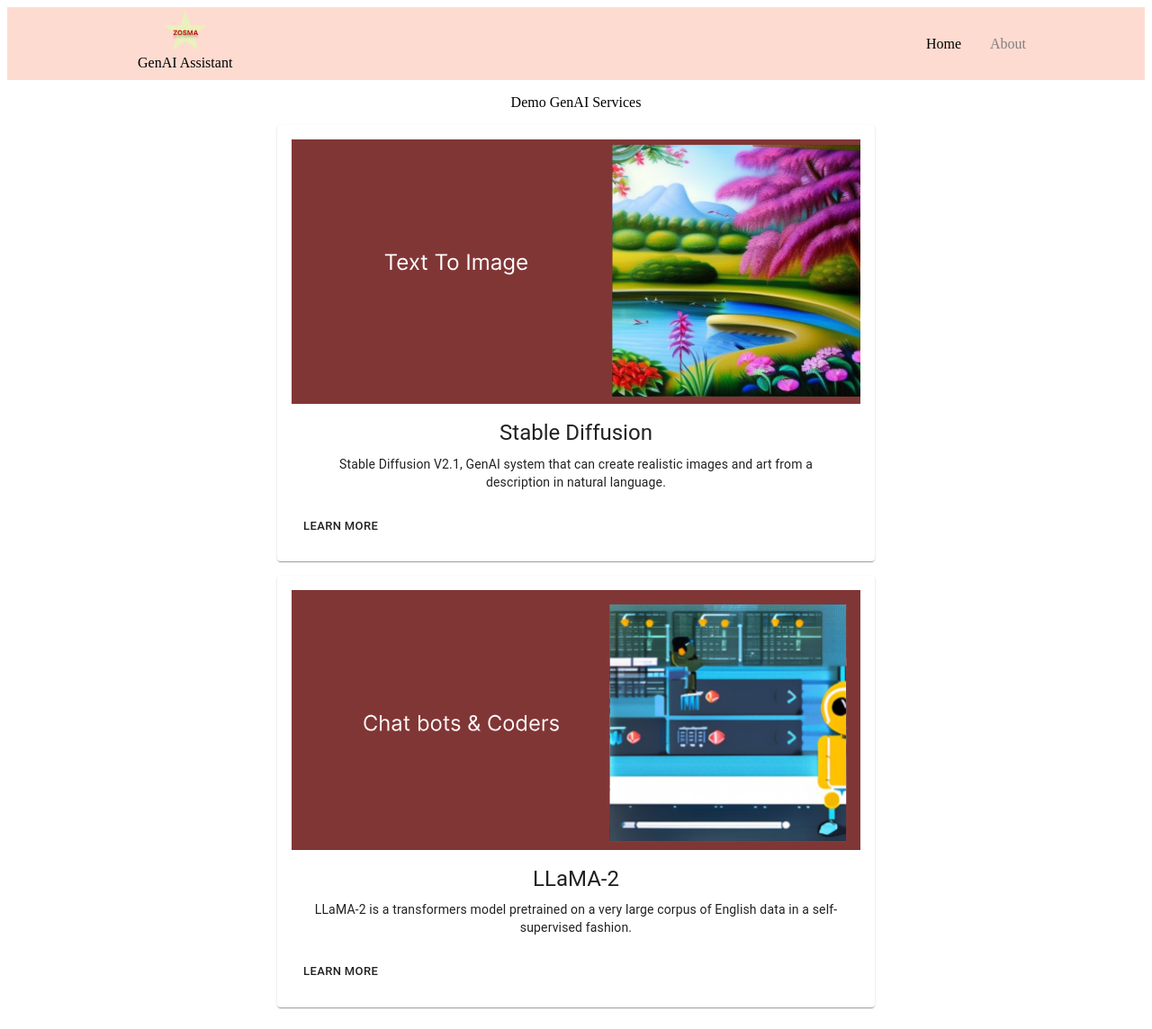
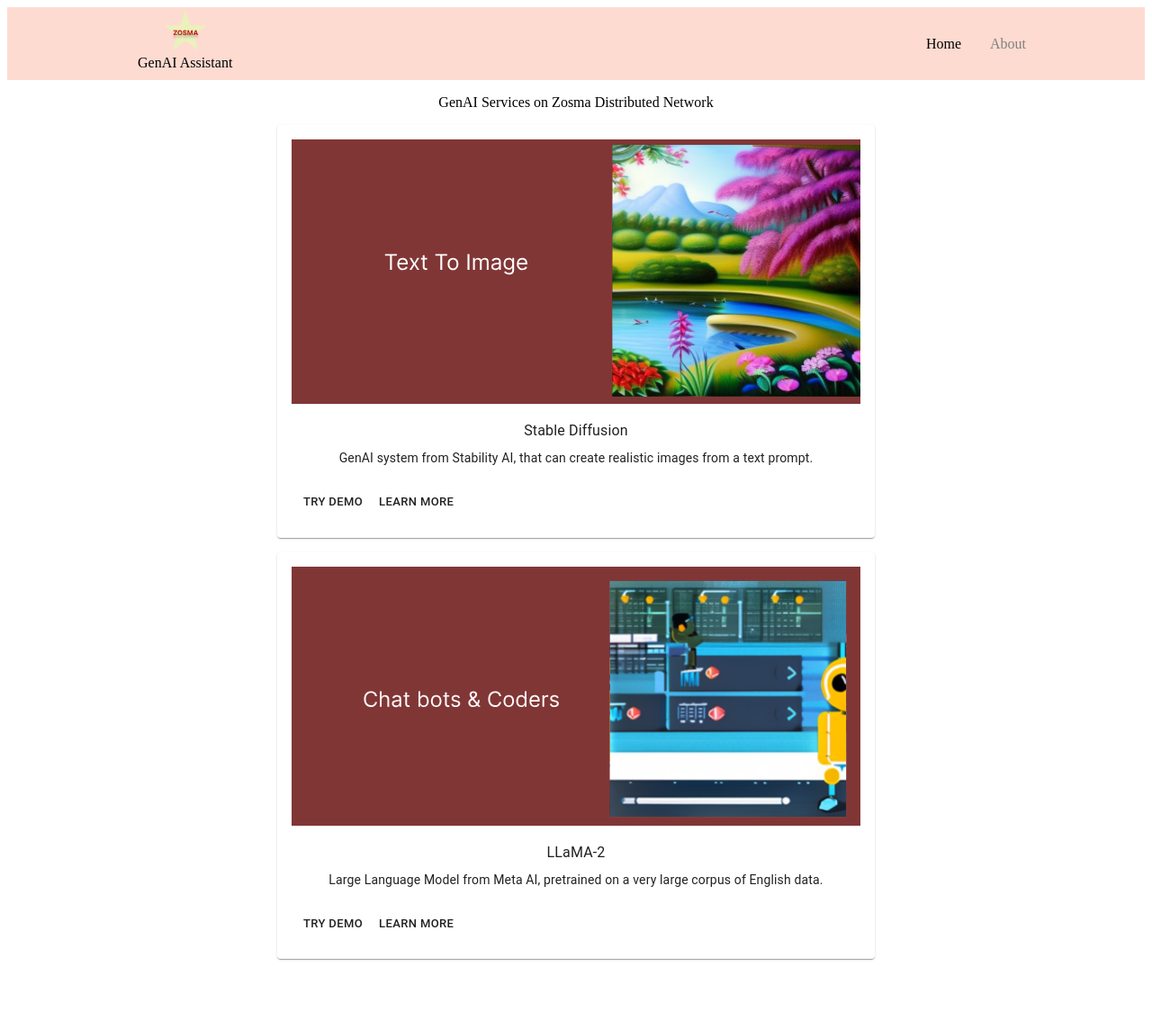
Before and after one commit to rampenke/zosma-webapp, a React (Create React App) app: page / in a window 1280 px wide. Shown: the whole page at 90% size. After the commit the page ends 1090 px from the top, so only its background shows below. Built offline with nearby package versions, Linux system fonts and the light colour scheme; no server answers.

Commit message:
Try Demo buttons

```diff
--- a/src/pages/index.js
+++ b/src/pages/index.js
@@ -15,14 +15,14 @@
 	let width = window.screen.availWidth;
 	let cardWith;
 	if (width < 720) {
-		cardWith='50%';
+		cardWith='70%';
 	} else {
 		cardWith='50%';
 	}
 	return (
 		<div>
 		<div style={{display: 'flex', flexDirection: 'column', justifyContent: 'center', alignItems: 'center', textAlign: 'center'}}>
-		<div style={{fontSize: '1em', padding: '1em'}}>Demo GenAI Services</div>
+		<div style={{fontSize: '1em', padding: '1em'}}>GenAI Services on Zosma Distributed Network</div>
 
 		<Card style={{width:cardWith, padding: '1em'}}>
 			<Link to={`/avatar/${demoSubscription}`}>
@@ -33,17 +33,17 @@
 			/>
 			</ Link>
 			<CardContent>
-				<Typography gutterBottom variant="h5" component="div">
+				<Typography gutterBottom variant="subtitle1" component="div">
 				Stable Diffusion
 				</Typography>
 				<Typography variant="body2" color="text.secondary">
-				Stable Diffusion V2.1, GenAI system that can create realistic images and art from a description in natural language.
+				GenAI system from Stability AI, that can create realistic images from a text prompt.
 				</Typography>
 			</CardContent>
 
 			<CardActions>
+				<Link to={`/avatar/${demoSubscription}`}><Button size="small">Try Demo</Button></Link>
 				{/*
-				<Link to={`/avatar/${demoSubscription}`}><Button size="small">Try Demo</Button></Link>
 				<a  href="https://zosma-ai.myshopify.com"> <Button size="small">Subscribe</Button></a>
 				*/}
 				<a  href="https://stablediffusionweb.com/"> <Button size="small">Learn More</Button></a>
@@ -59,17 +59,17 @@
 			/>
 			</Link>
 			<CardContent>
-				<Typography gutterBottom variant="h5" component="div">
+				<Typography gutterBottom variant="subtitle1" component="div">
 				LLaMA-2
 				</Typography>
 				<Typography variant="body2" color="text.secondary">
-				LLaMA-2 is a transformers model pretrained on a very large corpus of English data in a self-supervised fashion.
+				Large Language Model from Meta AI, pretrained on a very large corpus of English data.
 				</Typography>
 			</CardContent>
 
 			<CardActions>
+				<Link to={`/story/${demoSubscription}`}><Button size="small">Try Demo</Button></Link>
 				{/*
-				<Link to={`/story/${demoSubscription}`}><Button size="small">Try Demo</Button></Link>
 				<a  href="https://zosma-ai.myshopify.com"> <Button size="small">Subscribe</Button></a>
 				*/}
 				<a  href="https://ai.meta.com/llama/"> <Button size="small">Learn More</Button></a>
```
